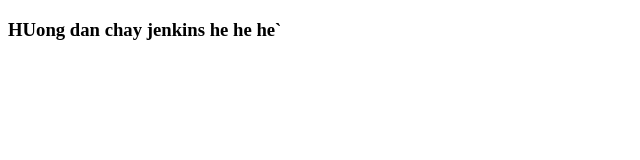
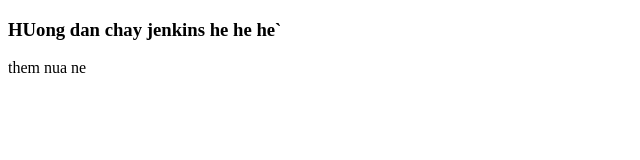
Before and after one commit to PhanTienDung-BIT230111/Jenkins_CICD, a plain HTML site: page index.html in a window 1280 px wide. Shown: the full height of the page, 0-640 px from the left. Drawn offline with Linux system fonts and the light colour scheme.

Commit message:
Second push

```diff
--- a/index.html
+++ b/index.html
@@ -7,5 +7,6 @@
   </head>
   <body>
     <h3>HUong dan chay jenkins he he he`</h3>
+    <p>them nua ne</p>
   </body>
 </html>
```
